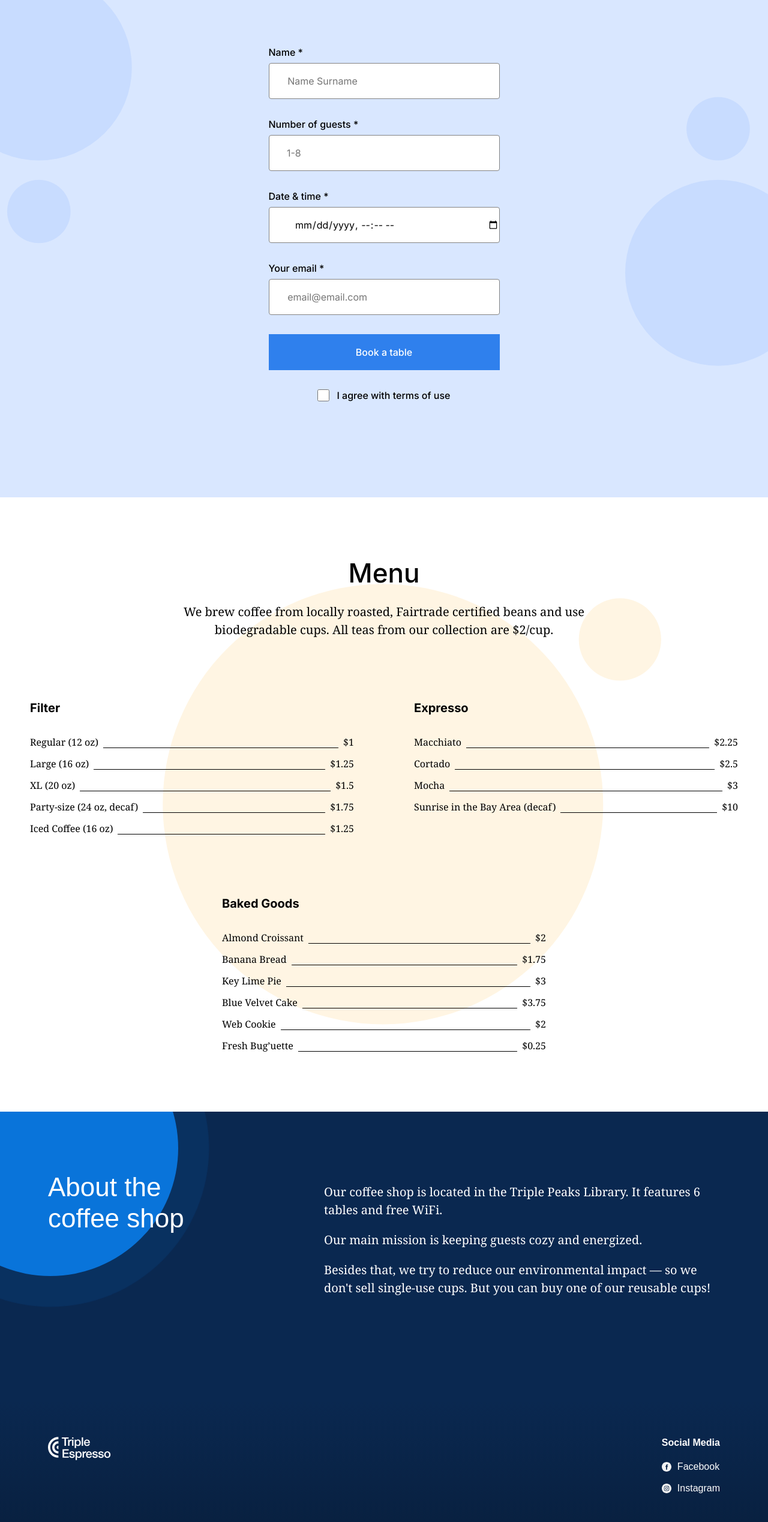
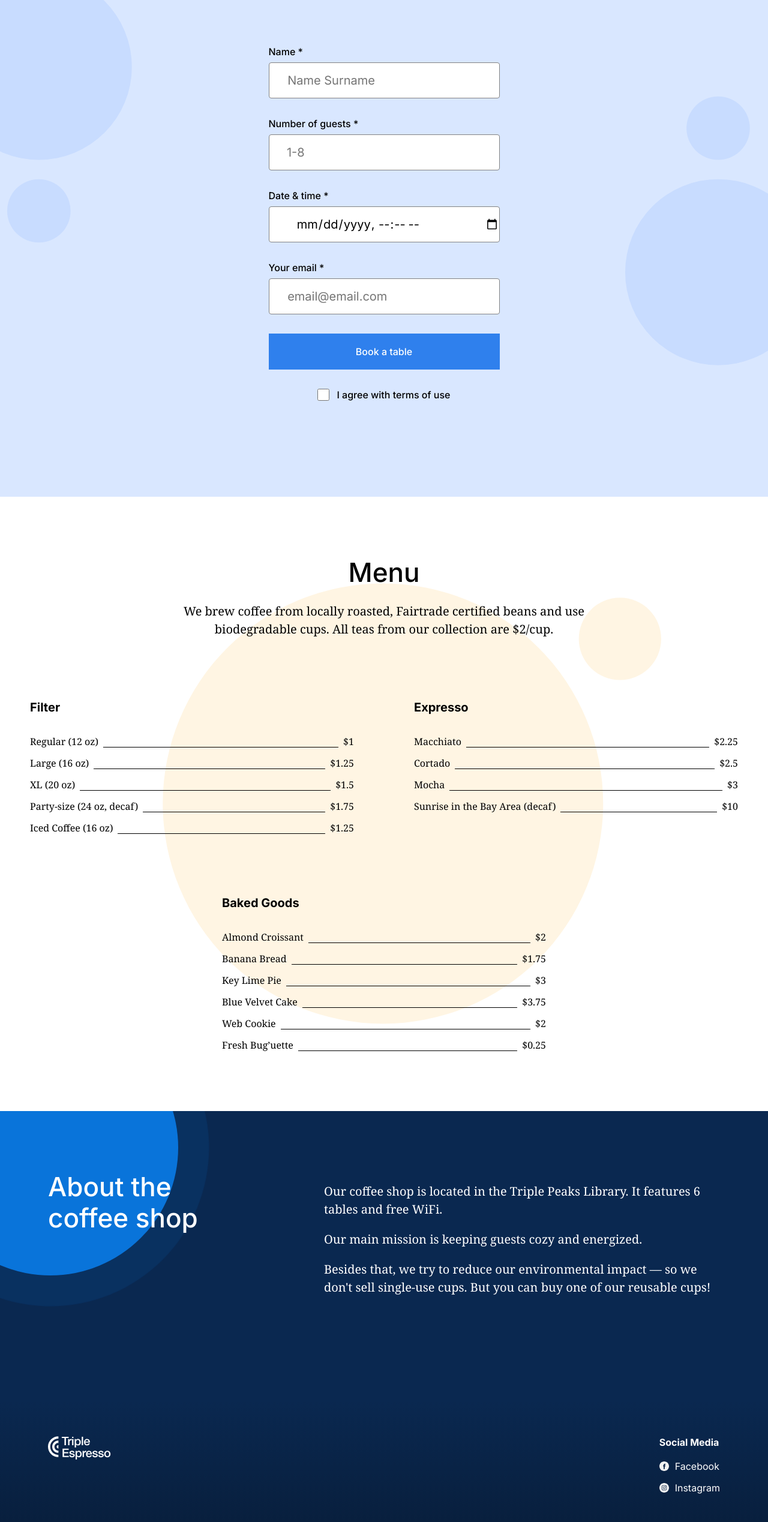
Before and after one commit to Mikloren/se_project_coffeeshop, a plain HTML site: page index.html in a window 1280 px wide. Shown: the part 2203-4740 px from the top of the page at 60% size. Drawn offline with Linux system fonts and the light colour scheme.

Commit message:
update 4.9v

```diff
--- a/blocks/about.css
+++ b/blocks/about.css
@@ -42,7 +42,7 @@
     max-width: 251px;
     position: relative;
     margin: 100px 80px 0;
-    font-family: "Inter, Arial", sans-serif;
+    font-family: Inter, Arial, sans-serif;
     font-style: normal;
     font-weight: 500;
     font-size: 44px;
--- a/blocks/footer.css
+++ b/blocks/footer.css
@@ -27,7 +27,7 @@
 .footer__social-heading {
     margin: 0 0 20px;
     padding: 0;
-    font-family: "Inter, Arial", sans-serif;
+    font-family: Inter, Arial, sans-serif;
     font-style: normal;
     font-weight: bold;
     font-size: 16px;
@@ -50,7 +50,7 @@
 }
 
 .footer__social-link {
-    font-family: "Inter, Arial", sans-serif;
+    font-family: Inter, Arial, sans-serif;
     font-style: normal;
     font-weight: normal;
     font-size: 16px;
@@ -73,8 +73,8 @@
 }
 
 .footer__copyright {
-    margin: 108px 0 62px 0px;
-    font-family: "Inter, Arial", sans-serif;
+    margin: 108px 0 0;
+    font-family: Inter, Arial, sans-serif;
     font-style: normal;
     font-weight: normal;
     font-size: 16px;
--- a/blocks/form.css
+++ b/blocks/form.css
@@ -25,6 +25,11 @@
 }
 
 .form__input {
+    font-family: Inter, Arial, sans-serif;
+    font-style: normal;
+    font-weight: normal;
+    font-size: 20px;
+    line-height: 30px;
     display: block;
     width: 100%;
     padding: 0;
--- a/blocks/page.css
+++ b/blocks/page.css
@@ -1,5 +1,5 @@
 .page {
-    font-family: "Inter, Arial", sans-serif;
+    font-family: Inter, Arial, sans-serif;
     min-width: 1100px;
     max-width: 1600px;
     font-size: 16px;
--- a/blocks/recipes.css
+++ b/blocks/recipes.css
@@ -10,7 +10,7 @@
 .recipes__title {
     margin: 0 80px 24px;
     padding: 0;
-    font-family: "Inter, Arial", sans-serif;
+    font-family: Inter, Arial, sans-serif;
     font-style: normal;
     font-weight: 500;
     font-size: 44px;
@@ -44,7 +44,7 @@
 .recipes__video-caption {
     display: flex;
     justify-content: space-between;
-    font-family: "Inter, Arial", sans-serif;
+    font-family: Inter, Arial, sans-serif;
     font-style: normal;
     font-weight: 500;
     font-size: 20px;
```
